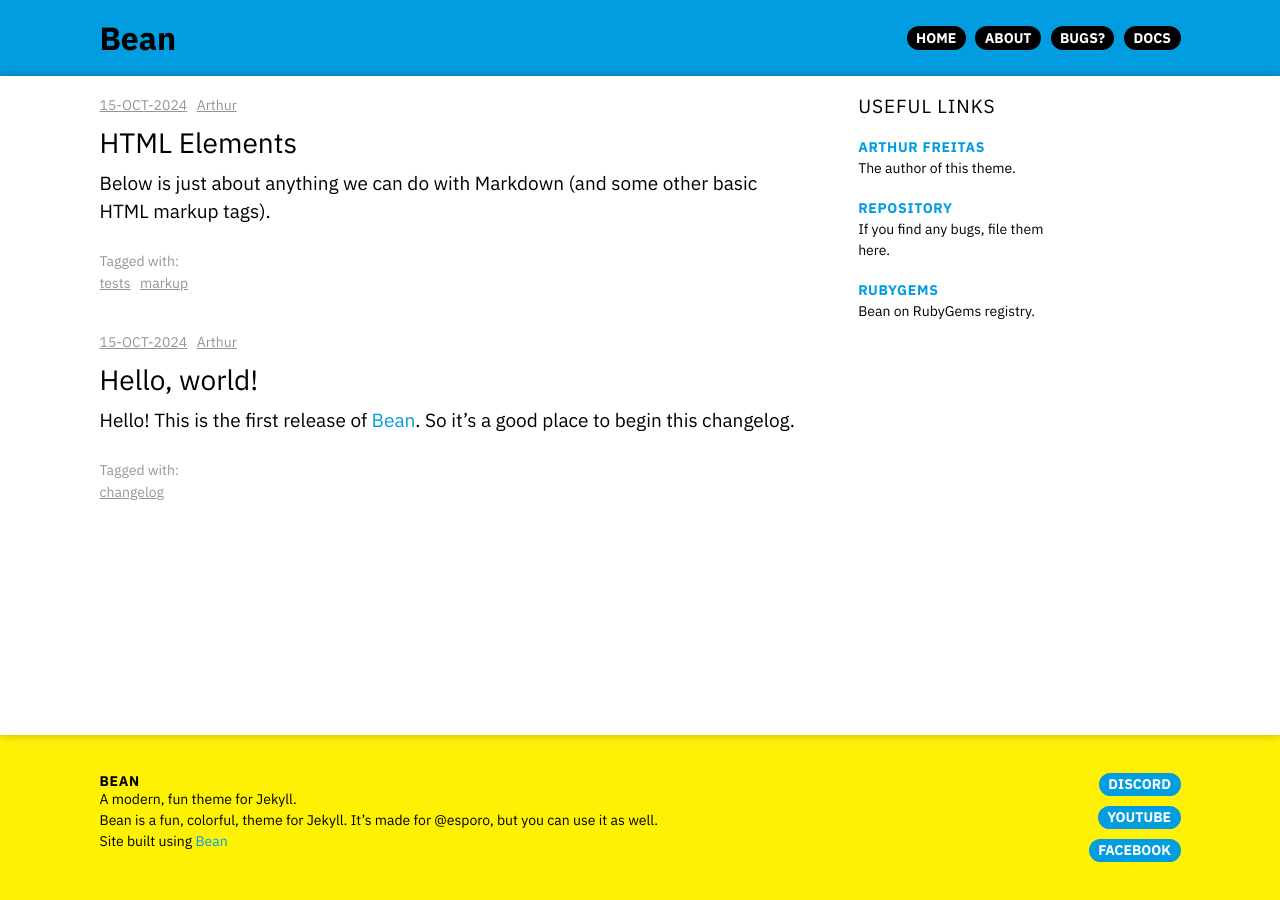
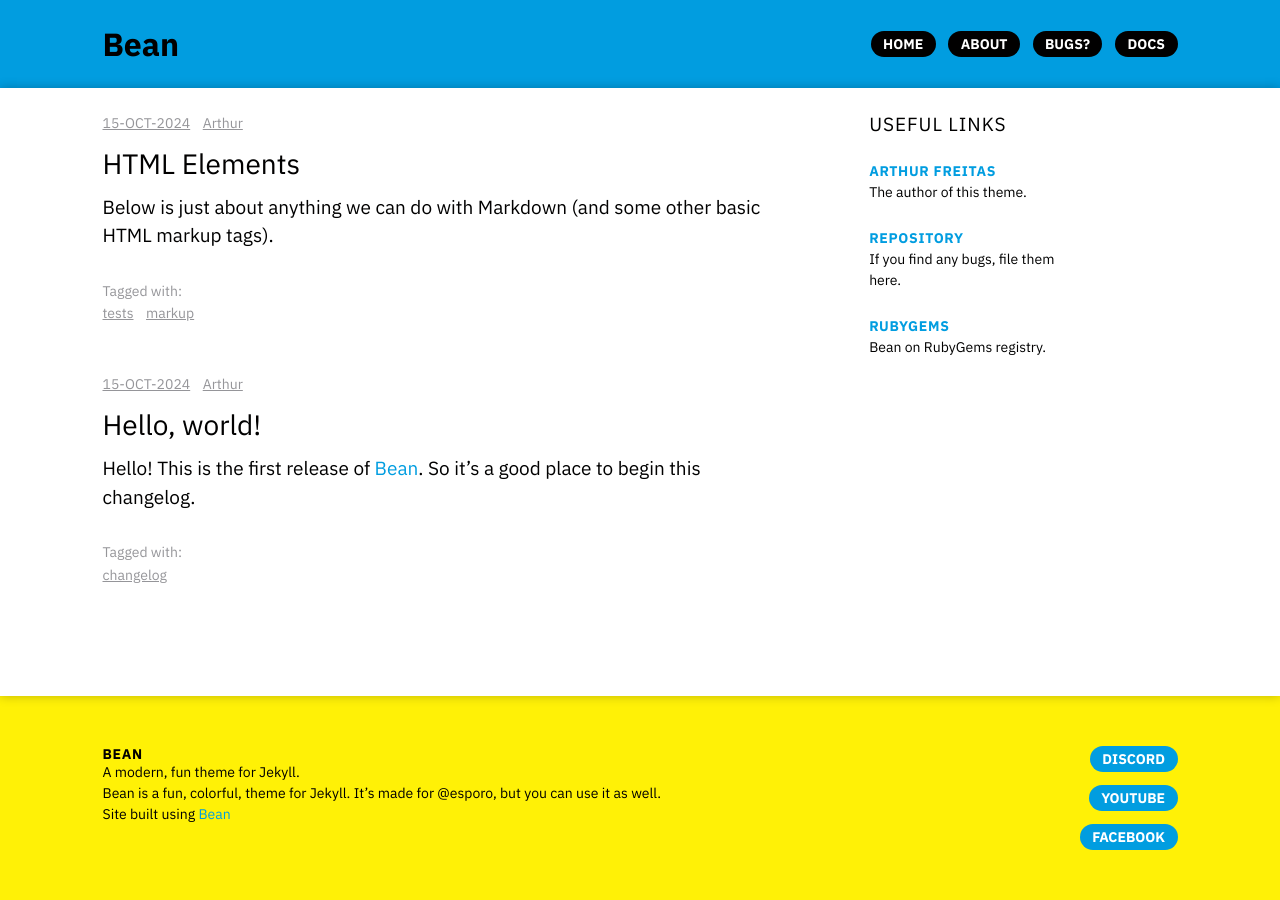
Before and after one commit to esporo/bean, a Jekyll site: the page built from index.html, in a window 1280 px wide. Built offline with Jekyll 4.4.1, drawn with Linux system fonts in a browser that asks for light colours; the list of posts is cut into pages by our own code.

Commit message:
fix(theme): better default spacing

```diff
--- a/assets/css/reset.css
+++ b/assets/css/reset.css
@@ -3,7 +3,7 @@
   /* Sizing */
   --base-font-size: clamp(1.6rem, 2vw, 1.9rem);
   --small-font-size: clamp(1.2rem, 1.5vw, 1.4rem);
-  --spacing-unit: var(--base-font-size);
+  --spacing-unit: clamp(2rem, 2.5vw, 2.5rem);
 
   /* Typography */
   --main-font-family: "IBM Plex Sans", system-ui, sans-serif;
```
